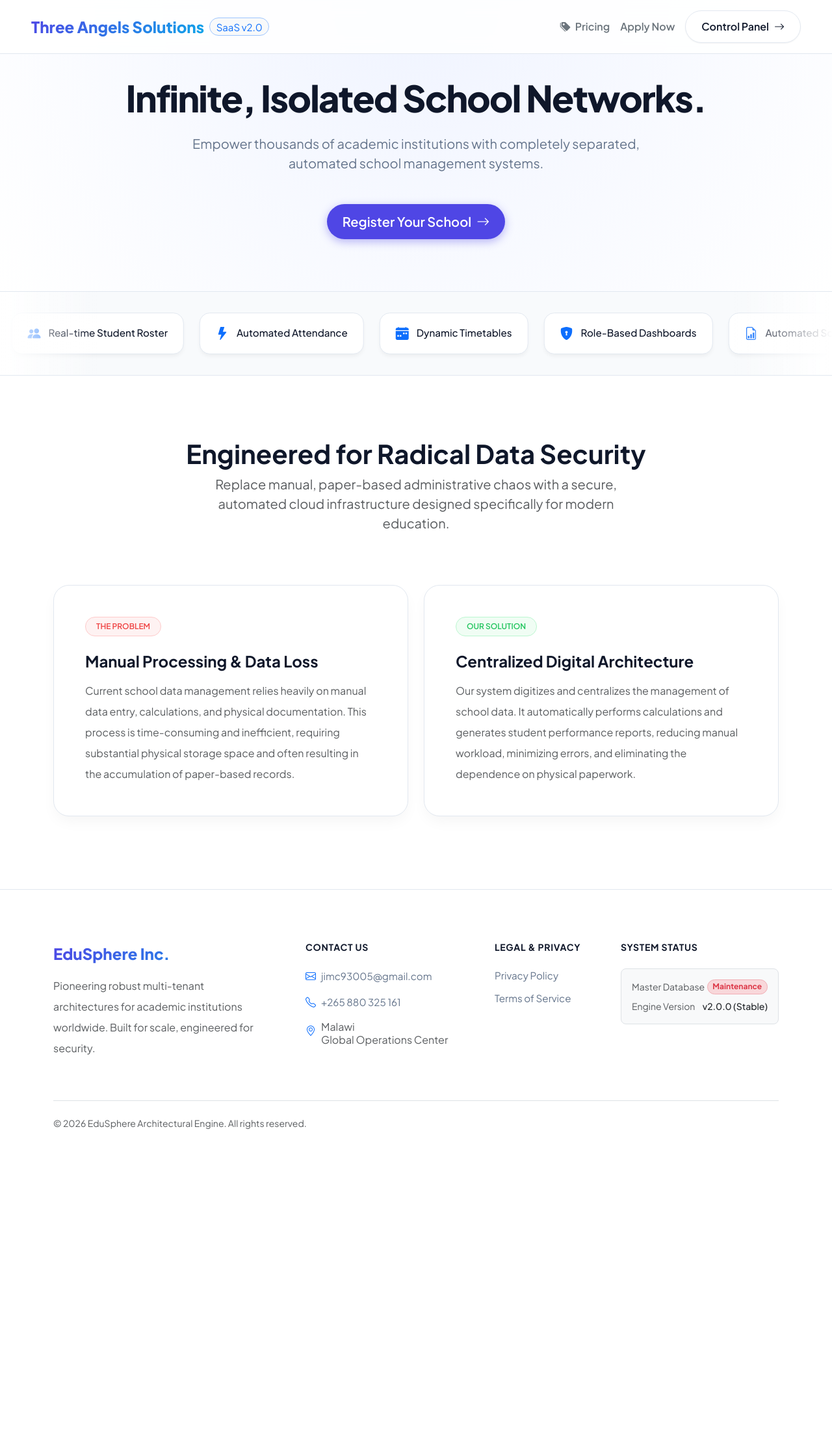
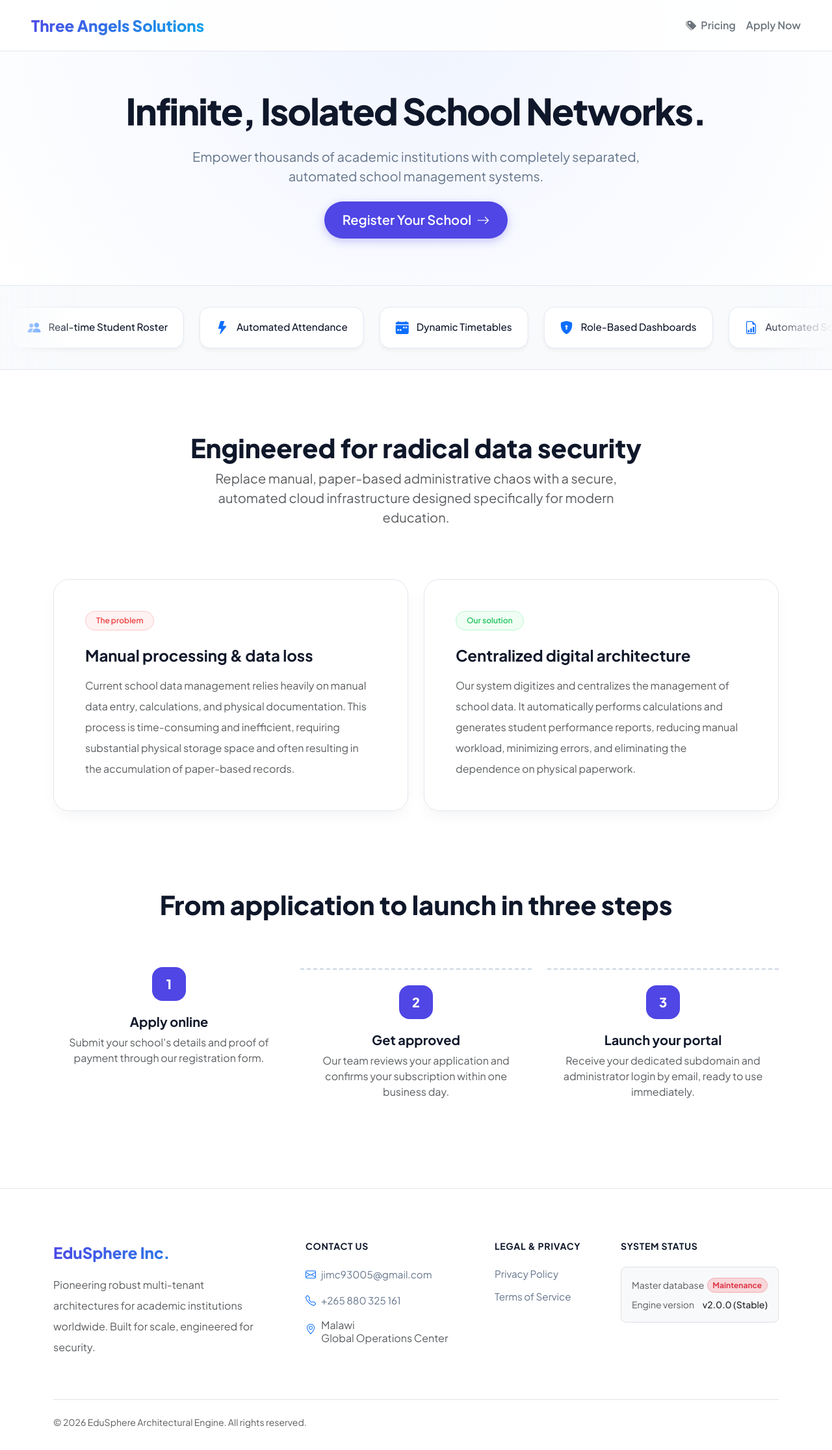
Before and after one commit to jimc93005/my-management-system, a Django app: template templates/landing.html in a window 1280 px wide. Shown: the whole page at 65% size. Before the commit the page ends 1737 px from the top, so only its background shows below. Run offline with Django 5.2, Linux system fonts and the light colour scheme; the template is opened without the code that fills it, so the values that code supplies are empty; some libraries are stand-ins or nearby versions.

Commit message:
landing fixing

```diff
--- a/templates/landing.html
+++ b/templates/landing.html
@@ -3,18 +3,14 @@
 <head>
     <meta charset="UTF-8">
     <meta name="viewport" content="width=device-width, initial-scale=1.0">
-    <title>{{ config.site_name|default:"EduSphere Solutions" }} | Next-Gen School Architecture</title>
+    <title>{{ config.site_name|default:"Three Angels Solutions" }} | Next-Gen School Architecture</title>
 
-    <!-- Pre-compiled Bootstrap 5 CSS (Resolves mobile loading delay) -->
     <link href="https://cdn.jsdelivr.net/npm/bootstrap@5.3.2/dist/css/bootstrap.min.css" rel="stylesheet">
-    <!-- Bootstrap Icons -->
     <link rel="stylesheet" href="https://cdn.jsdelivr.net/npm/bootstrap-icons@1.11.1/font/bootstrap-icons.css">
-    <!-- Google Fonts: Plus Jakarta Sans for a modern SaaS look -->
     <link href="https://fonts.googleapis.com/css2?family=Plus+Jakarta+Sans:wght@300;400;500;600;700;800&display=swap" rel="stylesheet">
 
     <style>
         :root {
-            /* Dynamic Brand Color Injection */
             --brand-primary: {{ config.primary_color|default:"#4f46e5" }};
             --brand-secondary: #0ea5e9;
             --bg-light: #f8fafc;
@@ -27,6 +23,7 @@
             background-color: #ffffff;
             color: var(--text-main);
             -webkit-font-smoothing: antialiased;
+            overflow-x: hidden;
         }
 
         /* --- Navbar --- */
@@ -48,15 +45,15 @@
             background: var(--brand-primary);
             color: #ffffff;
             font-weight: 600;
-            padding: 0.75rem 1.5rem;
+            padding: 0.85rem 1.75rem;
             border-radius: 50px;
             border: none;
-            transition: all 0.3s ease;
-            box-shadow: 0 4px 14px 0 rgba(79, 70, 229, 0.39);
+            transition: transform 0.2s ease, box-shadow 0.2s ease;
+            box-shadow: 0 4px 14px 0 rgba(79, 70, 229, 0.30);
         }
         .btn-primary-saas:hover {
             transform: translateY(-2px);
-            box-shadow: 0 6px 20px rgba(79, 70, 229, 0.5);
+            box-shadow: 0 6px 20px rgba(79, 70, 229, 0.45);
             color: #ffffff;
         }
 
@@ -64,11 +61,10 @@
             background: #ffffff;
             color: var(--text-main);
             font-weight: 600;
-            padding: 0.75rem 1.5rem;
+            padding: 0.85rem 1.75rem;
             border-radius: 50px;
             border: 1px solid #e2e8f0;
-            transition: all 0.3s ease;
-            box-shadow: 0 1px 2px rgba(0,0,0,0.05);
+            transition: background-color 0.2s ease;
         }
         .btn-outline-saas:hover {
             background: #f1f5f9;
@@ -77,50 +73,77 @@
 
         /* --- Hero Section --- */
         .hero-section {
-            padding: 120px 0 80px;
+            padding: 140px 0 72px;
             background: radial-gradient(circle at top center, #f0f4ff 0%, #ffffff 100%);
             text-align: center;
         }
         .hero-title {
             font-weight: 800;
-            font-size: 3.5rem;
+            font-size: clamp(2.1rem, 5vw, 3.5rem);
             line-height: 1.1;
             letter-spacing: -0.03em;
             color: #0f172a;
+            opacity: 0;
+            animation: hero-rise 0.7s ease-out forwards;
         }
         .hero-subtitle {
-            font-size: 1.25rem;
+            font-size: clamp(1.05rem, 2vw, 1.25rem);
             color: var(--text-muted);
             font-weight: 400;
             max-width: 700px;
             margin: 1.5rem auto;
+            opacity: 0;
+            animation: hero-rise 0.7s ease-out 0.15s forwards;
+        }
+        .hero-cta-wrap {
+            opacity: 0;
+            animation: hero-rise 0.7s ease-out 0.3s forwards;
+        }
+        @keyframes hero-rise {
+            from { opacity: 0; transform: translateY(14px); }
+            to   { opacity: 1; transform: translateY(0); }
         }
 
-        /* --- Marquee Animation --- */
+        /* --- Trust Stat Strip --- */
+        .trust-strip {
+            display: inline-flex;
+            align-items: center;
+            gap: 0.6rem;
+            background: #ffffff;
+            border: 1px solid #e2e8f0;
+            padding: 0.6rem 1.25rem;
+            border-radius: 50px;
+            font-size: 0.9rem;
+            font-weight: 600;
+            color: var(--text-main);
+            box-shadow: 0 2px 8px rgba(15, 23, 42, 0.05);
+            margin-bottom: 1.75rem;
+        }
+
+        /* --- Marquee --- */
         .marquee-wrapper {
-            background-color: #f8fafc;
+            background-color: var(--bg-light);
             border-top: 1px solid #e2e8f0;
             border-bottom: 1px solid #e2e8f0;
             padding: 2rem 0;
             overflow: hidden;
             position: relative;
         }
-        /* Fade edges */
         .marquee-wrapper::before, .marquee-wrapper::after {
             content: '';
             position: absolute;
             top: 0;
-            width: 150px;
+            width: 120px;
             height: 100%;
             z-index: 2;
         }
         .marquee-wrapper::before {
             left: 0;
-            background: linear-gradient(to right, #ffffff, transparent);
+            background: linear-gradient(to right, var(--bg-light), transparent);
         }
         .marquee-wrapper::after {
             right: 0;
-            background: linear-gradient(to left, #ffffff, transparent);
+            background: linear-gradient(to left, var(--bg-light), transparent);
         }
         .animate-marquee {
             display: flex;
@@ -129,9 +152,7 @@
             gap: 1.5rem;
             padding-left: 1.5rem;
         }
-        .animate-marquee:hover {
-            animation-play-state: paused;
-        }
+        .animate-marquee:hover { animation-play-state: paused; }
         @keyframes marquee {
             0% { transform: translateX(0%); }
             100% { transform: translateX(-50%); }
@@ -148,6 +169,12 @@
             font-weight: 500;
             color: var(--text-main);
             font-size: 0.95rem;
+            white-space: nowrap;
+        }
+
+        .section-heading {
+            font-weight: 800;
+            font-size: clamp(1.65rem, 4vw, 2.5rem);
         }
 
         /* --- Problem/Solution Cards --- */
@@ -155,23 +182,39 @@
             background: #ffffff;
             border: 1px solid #e2e8f0;
             border-radius: 24px;
-            padding: 3rem;
+            padding: clamp(1.75rem, 4vw, 3rem);
             height: 100%;
             box-shadow: 0 10px 25px -5px rgba(0, 0, 0, 0.05);
-            transition: transform 0.3s ease;
         }
-        .saas-card:hover {
-            transform: translateY(-5px);
+        .badge-problem { background: #fef2f2; color: #ef4444; border: 1px solid #fecaca; }
+        .badge-solution { background: #f0fdf4; color: #22c55e; border: 1px solid #bbf7d0; }
+
+        /* --- How It Works (real 3-step sequence) --- */
+        .step-card {
+            text-align: center;
+            padding: 1.5rem 1rem;
         }
-        .badge-problem {
-            background: #fef2f2;
-            color: #ef4444;
-            border: 1px solid #fecaca;
+        .step-number {
+            width: 52px;
+            height: 52px;
+            border-radius: 16px;
+            background: var(--brand-primary);
+            color: #fff;
+            font-weight: 800;
+            font-size: 1.25rem;
+            display: flex;
+            align-items: center;
+            justify-content: center;
+            margin: 0 auto 1.25rem;
         }
-        .badge-solution {
-            background: #f0fdf4;
-            color: #22c55e;
-            border: 1px solid #bbf7d0;
+        .step-connector { display: none; }
+        @media (min-width: 768px) {
+            .step-connector {
+                display: block;
+                border-top: 2px dashed #cbd5e1;
+                width: 100%;
+                margin-top: 26px;
+            }
         }
 
         /* --- Footer --- */
@@ -197,12 +240,9 @@
             display: block;
             margin-bottom: 0.75rem;
         }
-        .footer-link:hover {
-            color: var(--brand-primary);
-        }
+        .footer-link:hover { color: var(--brand-primary); }
         .status-dot {
-            height: 10px;
-            width: 10px;
+            height: 10px; width: 10px;
             background-color: #22c55e;
             border-radius: 50%;
             display: inline-block;
@@ -215,6 +255,18 @@
             70% { box-shadow: 0 0 0 6px rgba(34, 197, 94, 0); }
             100% { box-shadow: 0 0 0 0 rgba(34, 197, 94, 0); }
         }
+
+        /* --- Mobile polish --- */
+        @media (max-width: 576px) {
+            .hero-section { padding: 110px 0 56px; }
+            .btn-primary-saas, .btn-outline-saas { width: 100%; justify-content: center; }
+        }
+
+        /* --- Respect reduced-motion preference --- */
+        @media (prefers-reduced-motion: reduce) {
+            .animate-marquee { animation: none; }
+            .hero-title, .hero-subtitle, .hero-cta-wrap { animation: none; opacity: 1; }
+        }
     </style>
 </head>
 <body>
@@ -224,28 +276,24 @@
         <div class="container-fluid px-4 px-lg-5">
             <a class="navbar-brand d-flex align-items-center gap-2" href="#">
                 <span class="brand-text fs-4">{{ config.site_name|default:"Three Angels Solutions" }}</span>
-                <span class="badge bg-light text-primary border border-primary-subtle rounded-pill fw-normal">SaaS v2.0</span>
             </a>
             <button class="navbar-toggler" type="button" data-bs-toggle="collapse" data-bs-target="#navbarNav">
                 <span class="navbar-toggler-icon"></span>
             </button>
             <div class="collapse navbar-collapse justify-content-end" id="navbarNav">
                 <div class="d-flex flex-column flex-lg-row gap-3 align-items-lg-center mt-3 mt-lg-0">
-                    <a href="{% url 'schools_manager:pricing' %}" class="text-decoration-none text-secondary fw-semibold btn-link-hover">
+                    <a href="{% url 'schools_manager:pricing' %}" class="text-decoration-none text-secondary fw-semibold">
                         <i class="bi bi-tags-fill me-1"></i> Pricing
                     </a>
-                    <a href="{% url 'register_school' %}" class="text-decoration-none text-secondary fw-semibold btn-link-hover">
+                    <a href="{% url 'register_school' %}" class="text-decoration-none text-secondary fw-semibold">
                         Apply Now
                     </a>
-                    <a href="/admin_tenants/" class="btn btn-outline-saas d-flex align-items-center gap-2">
-                        Control Panel <i class="bi bi-arrow-right"></i>
-                    </a>
+
                 </div>
             </div>
         </div>
     </nav>
 
-    <!-- Alert Messages -->
     {% if messages %}
     <div class="container mt-5 pt-5">
         {% for message in messages %}
@@ -259,13 +307,19 @@
     <!-- Hero Section -->
     <header class="hero-section">
         <div class="container px-4">
+            {% if schools %}
+            <div class="trust-strip">
+                <span class="status-dot"></span>
+                Powering {{ schools.count }} school portal{{ schools.count|pluralize }} right now
+            </div>
+            {% endif %}
             <h1 class="hero-title">
                 {{ config.hero_title|default:"Infinite, Isolated School Networks." }}
             </h1>
             <p class="hero-subtitle">
                 {{ config.hero_subtitle|default:"Empower thousands of academic institutions with completely separated, automated school management systems." }}
             </p>
-            <div class="mt-5 d-flex justify-content-center gap-3 flex-column flex-sm-row">
+            <div class="hero-cta-wrap mt-4 d-flex justify-content-center gap-3 flex-column flex-sm-row">
                 <a href="{% url 'register_school' %}" class="btn btn-primary-saas btn-lg d-inline-flex align-items-center justify-content-center gap-2">
                     {{ config.primary_cta_text|default:"Register Your School" }} <i class="bi bi-arrow-right"></i>
                 </a>
@@ -276,21 +330,18 @@
     <!-- Marquee Features Section -->
     <section class="marquee-wrapper">
         <div class="animate-marquee">
-            <!-- Dynamic Features Loop -->
             {% for feature in features %}
                 <div class="marquee-item">
                     <i class="{{ feature.icon_class|default:'bi bi-check-circle-fill text-primary' }} fs-5"></i>
                     <span>{{ feature.title }}</span>
                 </div>
             {% empty %}
-                <!-- Fallback if no features in DB yet -->
                 <div class="marquee-item"><i class="bi bi-file-earmark-bar-graph text-primary fs-5"></i> <span>Automated School Reports</span></div>
                 <div class="marquee-item"><i class="bi bi-people-fill text-primary fs-5"></i> <span>Real-time Student Roster</span></div>
                 <div class="marquee-item"><i class="bi bi-lightning-fill text-primary fs-5"></i> <span>Automated Attendance</span></div>
                 <div class="marquee-item"><i class="bi bi-calendar-week-fill text-primary fs-5"></i> <span>Dynamic Timetables</span></div>
                 <div class="marquee-item"><i class="bi bi-shield-lock-fill text-primary fs-5"></i> <span>Role-Based Dashboards</span></div>
             {% endfor %}
-            <!-- Duplicate for seamless infinite scrolling -->
             {% for feature in features %}
                 <div class="marquee-item">
                     <i class="{{ feature.icon_class|default:'bi bi-check-circle-fill text-primary' }} fs-5"></i>
@@ -309,29 +360,26 @@
     <!-- Problem / Solution Section -->
     <section class="container py-5 mt-5">
         <div class="text-center mb-5 pb-3">
-            <h2 class="fw-bold text-main fs-1">Engineered for Radical Data Security</h2>
+            <h2 class="section-heading">Engineered for radical data security</h2>
             <p class="text-muted mx-auto fs-5" style="max-width: 700px;">
                 Replace manual, paper-based administrative chaos with a secure, automated cloud infrastructure designed specifically for modern education.
             </p>
         </div>
 
         <div class="row g-4">
-            <!-- Problem Card -->
             <div class="col-md-6">
                 <div class="saas-card">
-                    <span class="badge badge-problem rounded-pill px-3 py-2 fw-semibold mb-4 text-uppercase">The Problem</span>
-                    <h3 class="fw-bold mb-3 fs-4">Manual Processing & Data Loss</h3>
+                    <span class="badge badge-problem rounded-pill px-3 py-2 fw-semibold mb-4">The problem</span>
+                    <h3 class="fw-bold mb-3 fs-4">Manual processing & data loss</h3>
                     <p class="text-muted lh-lg mb-0">
                         Current school data management relies heavily on manual data entry, calculations, and physical documentation. This process is time-consuming and inefficient, requiring substantial physical storage space and often resulting in the accumulation of paper-based records.
                     </p>
                 </div>
             </div>
-
-            <!-- Solution Card -->
             <div class="col-md-6">
                 <div class="saas-card">
-                    <span class="badge badge-solution rounded-pill px-3 py-2 fw-semibold mb-4 text-uppercase">Our Solution</span>
-                    <h3 class="fw-bold mb-3 fs-4">Centralized Digital Architecture</h3>
+                    <span class="badge badge-solution rounded-pill px-3 py-2 fw-semibold mb-4">Our solution</span>
+                    <h3 class="fw-bold mb-3 fs-4">Centralized digital architecture</h3>
                     <p class="text-muted lh-lg mb-0">
                         Our system digitizes and centralizes the management of school data. It automatically performs calculations and generates student performance reports, reducing manual workload, minimizing errors, and eliminating the dependence on physical paperwork.
                     </p>
@@ -340,12 +388,42 @@
         </div>
     </section>
 
-    <!-- Dynamic Footer Section -->
+    <!-- How It Works — a genuine 3-step sequence -->
+    <section class="container py-5 my-4">
+        <div class="text-center mb-5">
+            <h2 class="section-heading">From application to launch in three steps</h2>
+        </div>
+        <div class="row g-4 align-items-start">
+            <div class="col-md-4">
+                <div class="step-card">
+                    <div class="step-number">1</div>
+                    <h4 class="fw-bold fs-5 mb-2">Apply online</h4>
+                    <p class="text-muted mb-0">Submit your school's details and proof of payment through our registration form.</p>
+                </div>
+            </div>
+            <div class="col-md-4">
+                <div class="step-connector"></div>
+                <div class="step-card">
+                    <div class="step-number">2</div>
+                    <h4 class="fw-bold fs-5 mb-2">Get approved</h4>
+                    <p class="text-muted mb-0">Our team reviews your application and confirms your subscription within one business day.</p>
+                </div>
+            </div>
+            <div class="col-md-4">
+                <div class="step-connector"></div>
+                <div class="step-card">
+                    <div class="step-number">3</div>
+                    <h4 class="fw-bold fs-5 mb-2">Launch your portal</h4>
+                    <p class="text-muted mb-0">Receive your dedicated subdomain and administrator login by email, ready to use immediately.</p>
+                </div>
+            </div>
+        </div>
+    </section>
+
+    <!-- Footer -->
     <footer class="footer-saas">
         <div class="container">
             <div class="row g-5">
-
-                <!-- Bio Column -->
                 <div class="col-lg-4 col-md-6">
                     <span class="brand-text fs-4 d-block mb-3">{{ config.site_name|default:"EduSphere Inc." }}</span>
                     <p class="text-muted lh-lg pe-lg-4">
@@ -353,9 +431,8 @@
                     </p>
                 </div>
 
-                <!-- Contact Column -->
                 <div class="col-lg-3 col-md-6">
-                    <h4 class="footer-heading">Contact Us</h4>
+                    <h4 class="footer-heading">Contact us</h4>
                     <ul class="list-unstyled mb-0">
                         <li class="mb-3 d-flex align-items-center gap-2 text-muted">
                             <i class="bi bi-envelope text-primary"></i>
@@ -372,9 +449,8 @@
                     </ul>
                 </div>
 
-                <!-- Legal Links Column (Dynamic) -->
                 <div class="col-lg-2 col-md-6">
-                    <h4 class="footer-heading">Legal & Privacy</h4>
+                    <h4 class="footer-heading">Legal & privacy</h4>
                     <ul class="list-unstyled mb-0">
                         {% for link in legal_links %}
                             <li><a href="{{ link.url }}" class="footer-link">{{ link.title }}</a></li>
@@ -385,12 +461,11 @@
                     </ul>
                 </div>
 
-                <!-- Status & Social Column (Dynamic) -->
                 <div class="col-lg-3 col-md-6">
-                    <h4 class="footer-heading">System Status</h4>
+                    <h4 class="footer-heading">System status</h4>
                     <div class="p-3 bg-light rounded-3 border mb-4">
                         <div class="d-flex justify-content-between align-items-center mb-2">
-                            <span class="text-muted small">Master Database</span>
+                            <span class="text-muted small">Master database</span>
                             {% if footer_config.db_is_operational %}
                                 <span class="badge bg-success-subtle text-success border border-success-subtle rounded-pill"><span class="status-dot"></span>Operational</span>
                             {% else %}
@@ -398,29 +473,24 @@
                             {% endif %}
                         </div>
                         <div class="d-flex justify-content-between align-items-center">
-                            <span class="text-muted small">Engine Version</span>
+                            <span class="text-muted small">Engine version</span>
                             <span class="text-dark small fw-medium">{{ footer_config.engine_version|default:"v2.0.0 (Stable)" }}</span>
                         </div>
                     </div>
-
                     <div class="d-flex gap-3">
                         {% for link in social_links %}
-                            <a href="{{ link.url }}" class="text-muted text-decoration-none hover-primary transition-colors" title="{{ link.title }}">
-                                {{ link.title }}
-                            </a>
+                            <a href="{{ link.url }}" class="text-muted text-decoration-none" title="{{ link.title }}">{{ link.title }}</a>
                         {% endfor %}
                     </div>
                 </div>
             </div>
 
-            <!-- Bottom Bar -->
             <div class="border-top mt-5 pt-4 d-flex flex-column flex-md-row justify-content-between align-items-center">
                 <p class="text-muted small mb-0">{{ footer_config.copyright_text|default:"© 2026 EduSphere Architectural Engine. All rights reserved." }}</p>
             </div>
         </div>
     </footer>
 
-    <!-- Bootstrap Bundle with Popper (Required for mobile navbar toggler) -->
     <script src="https://cdn.jsdelivr.net/npm/bootstrap@5.3.2/dist/js/bootstrap.bundle.min.js"></script>
 </body>
 </html>
```
